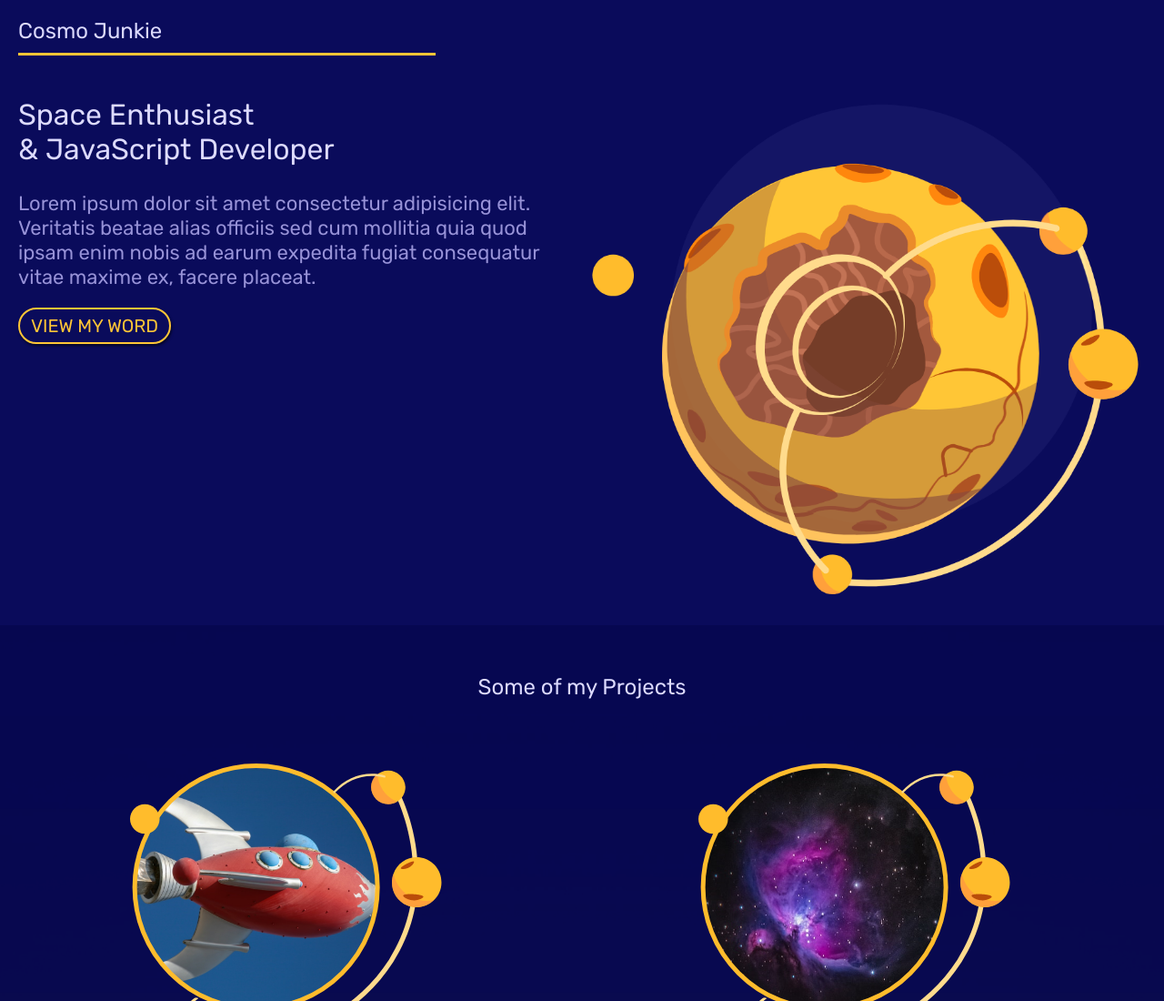
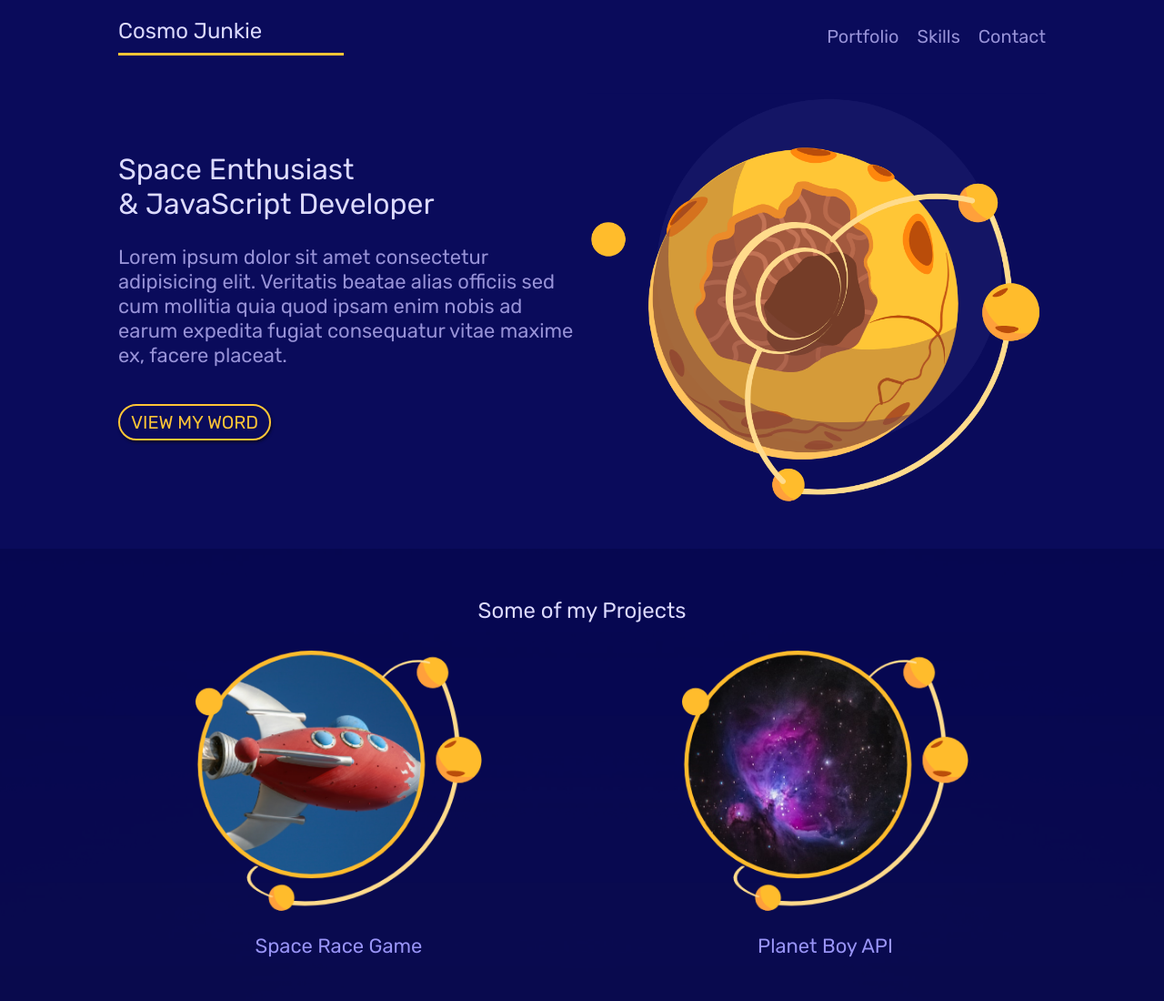
Before and after one commit to CiroGermano/responsive-css-grid-build, a plain HTML site: page index.html in a window 1280 px wide. Shown: the top 1100 px of the page at 91% size. Drawn offline with Linux system fonts and the light colour scheme.

Commit message:
lesson-12

```diff
--- a/styles.css
+++ b/styles.css
@@ -4,6 +4,9 @@
    --secondary: #0a0b5b;
 }
 /* reset */
+*{
+   box-sizing: border-box;
+}
 body,
 p,
 a,
@@ -241,6 +244,35 @@ footer img{
    body {
       font-size: 18px;
    }
+   .grid{
+      width: 100%;
+      max-width: 1060px;;
+      margin: 0 auto;
+   }
+   .leading{
+      margin: 20px 0;
+   }
+   .site-nav{
+      padding: 0 20px;
+   }
+   .site-nav h1 {
+      grid-column: 1/3;
+   }
+   .site-nav ul{
+      display: flex;
+      grid-column: 6/9;
+      justify-self: flex-end;
+      align-self: center;
+   }
+   .site-nav li{
+      margin-left: 20px;
+   }
+   .welcome-text{
+      align-self: center;
+   }
+   #welcome{
+      padding-bottom: 40px;
+   }
 }
 
 /* desktop styles */
```
